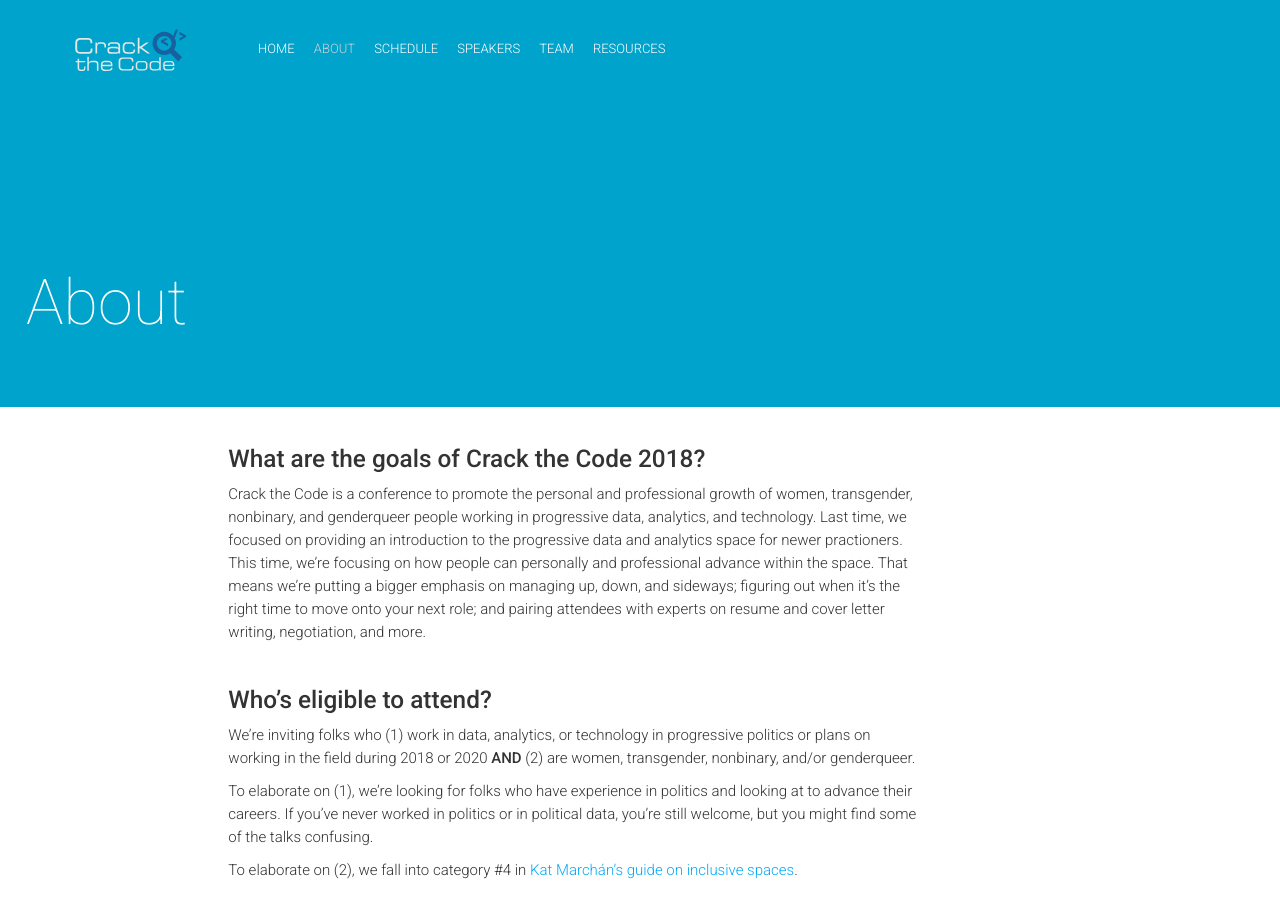
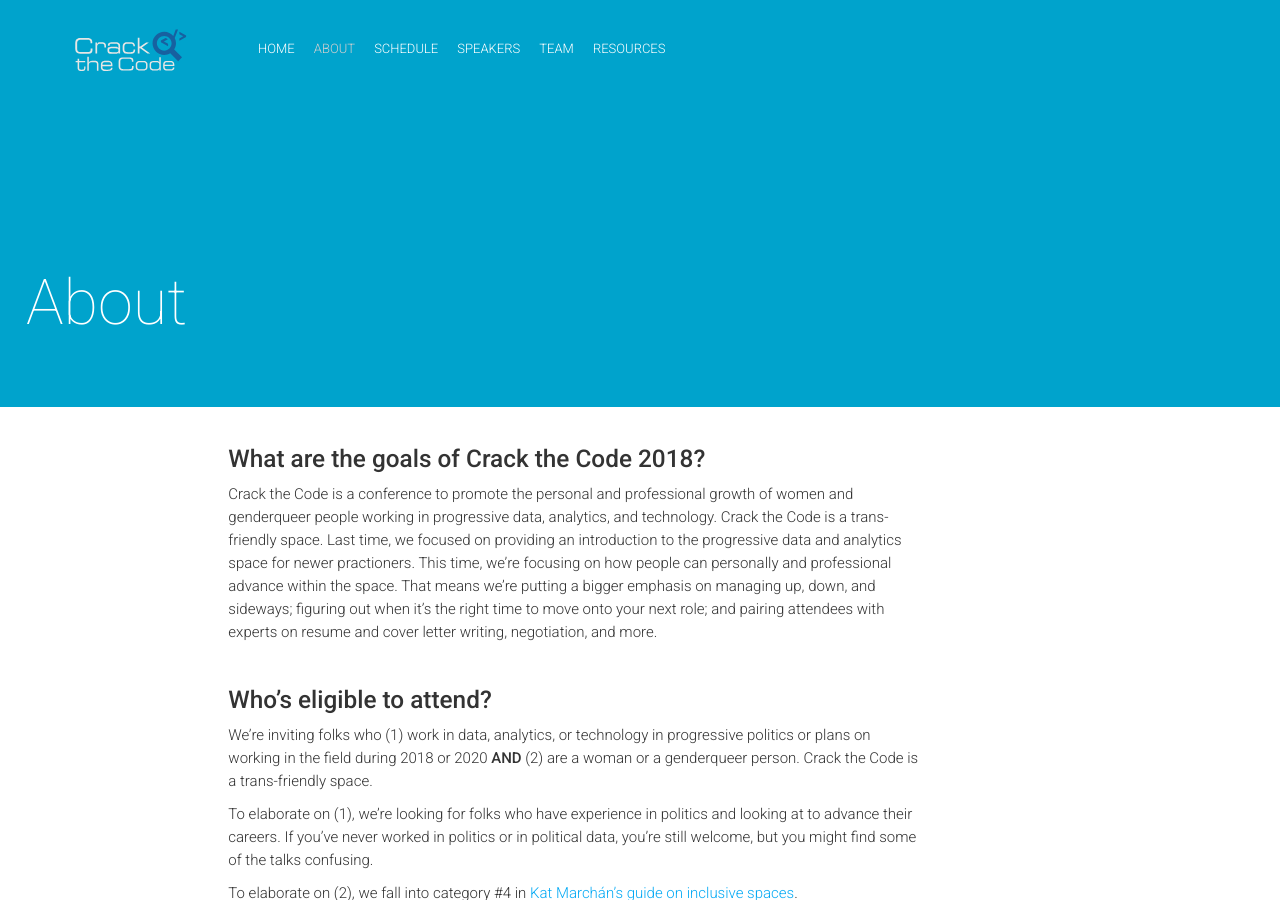
Before and after one commit to anniejw6/crackthecode_site, a Jekyll site: the page built from about.md, in a window 1280 px wide and 900 px high. Built offline with Jekyll 4.4.1, drawn with Linux system fonts in a browser that asks for light colours; nearby versions of some CDN libraries; comment, search, counter and statistics services are not loaded.

Commit message:
update language last time

```diff
--- a/_config.yml
+++ b/_config.yml
@@ -14,8 +14,8 @@
 email: "questions@crackthecode.io"
 description: >
   Crack the Code is a conference to promote the personal and professional
-  growth of women, transgender, nonbinary, and genderqueer people working in
-  progressive data, analytics, and technology.
+  growth of women and genderqueer people working in
+  progressive data, analytics, and technology. Crack the Code is a trans-friendly space.
 baseurl: ""
 url: "https://crackthecode.io"
 permalink: "/blog/:title"
@@ -28,8 +28,8 @@
 organizerAlternateName: "Crack the Code 2018"
 organizerDescription: >
   Crack the Code is a conference to promote the personal and professional
-  growth of women, transgender, nonbinary, and genderqueer people working in
-  progressive data, analytics, and technology.
+  growth of women and genderqueer people working in
+  progressive data, analytics, and technology. Crack the Code is a trans-friendly space.
 organizerEmail: "questions@crackthecode.io"
 # organizerLogo: "/img/seo/organizer-logo.png"
 # organizerLink: "http://lviv.gdg.org.ua/"
@@ -75,7 +75,7 @@
 # About Block
 aboutTitle: "About Crack the Code"
 aboutBlock:
- - {title: "Conference", image: "conference.jpg", text: "The second annual conference for women, transgender, nonbinary, and genderqueer people working in data, analytics, and technology in the progressive space." }
+ - {title: "Conference", image: "conference.jpg", text: "The second annual conference for women and genderqueer people working in data, analytics, and technology in the progressive space. Crack the Code is a trans-friendly space." }
  - {title: "Workshops", image: "workshop.jpg", text: "Half-day of workshops on technical and non-technical topics related personal and professional growth." }
  - {title: "Community", image: "community.jpg", text: "Meet other awesome folks working in the field! Get advice from leaders in the field, and share your knowledge with others." }
 
--- a/about.md
+++ b/about.md
@@ -7,14 +7,13 @@
 
 ###### **What are the goals of Crack the Code 2018?**
 
-Crack the Code is a conference to promote the personal and professional
-growth of women, transgender, nonbinary, and genderqueer people working in progressive data, analytics, and technology. Last time, we focused on providing an introduction to the progressive data and analytics space for newer practioners. This time, we're focusing on how people can personally and professional advance within the space. That means we're putting a bigger emphasis on managing up, down, and sideways; figuring out when it's the right time to move onto your next role; and pairing attendees with experts on resume and cover letter writing, negotiation, and more.
+Crack the Code is a conference to promote the personal and professional growth of women and genderqueer people working in progressive data, analytics, and technology. Crack the Code is a trans-friendly space. Last time, we focused on providing an introduction to the progressive data and analytics space for newer practioners. This time, we're focusing on how people can personally and professional advance within the space. That means we're putting a bigger emphasis on managing up, down, and sideways; figuring out when it's the right time to move onto your next role; and pairing attendees with experts on resume and cover letter writing, negotiation, and more.
 
 <br/>
 
 ###### **Who's eligible to attend?**
 
-We're inviting folks who (1) work in data, analytics, or technology in progressive politics or plans on working in the field during 2018 or 2020 **AND** (2) are women, transgender, nonbinary, and/or genderqueer.
+We're inviting folks who (1) work in data, analytics, or technology in progressive politics or plans on working in the field during 2018 or 2020 **AND** (2) are a woman or a genderqueer person. Crack the Code is a trans-friendly space.
 
 To elaborate on (1), we're looking for folks who have experience in politics and looking at to advance their careers. If you've never worked in politics or in political data, you're still welcome, but you might find some of the talks confusing.
 
```
